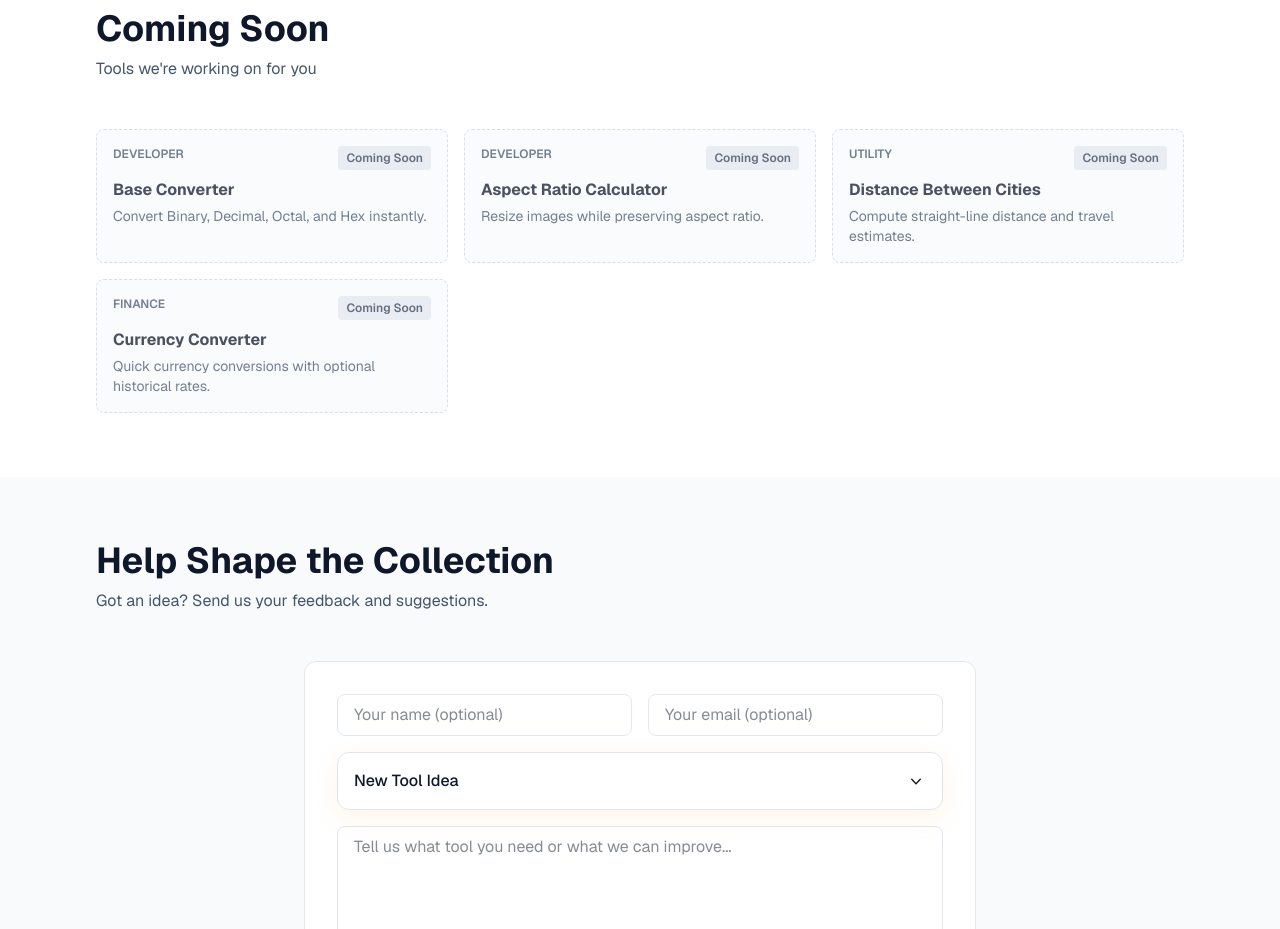
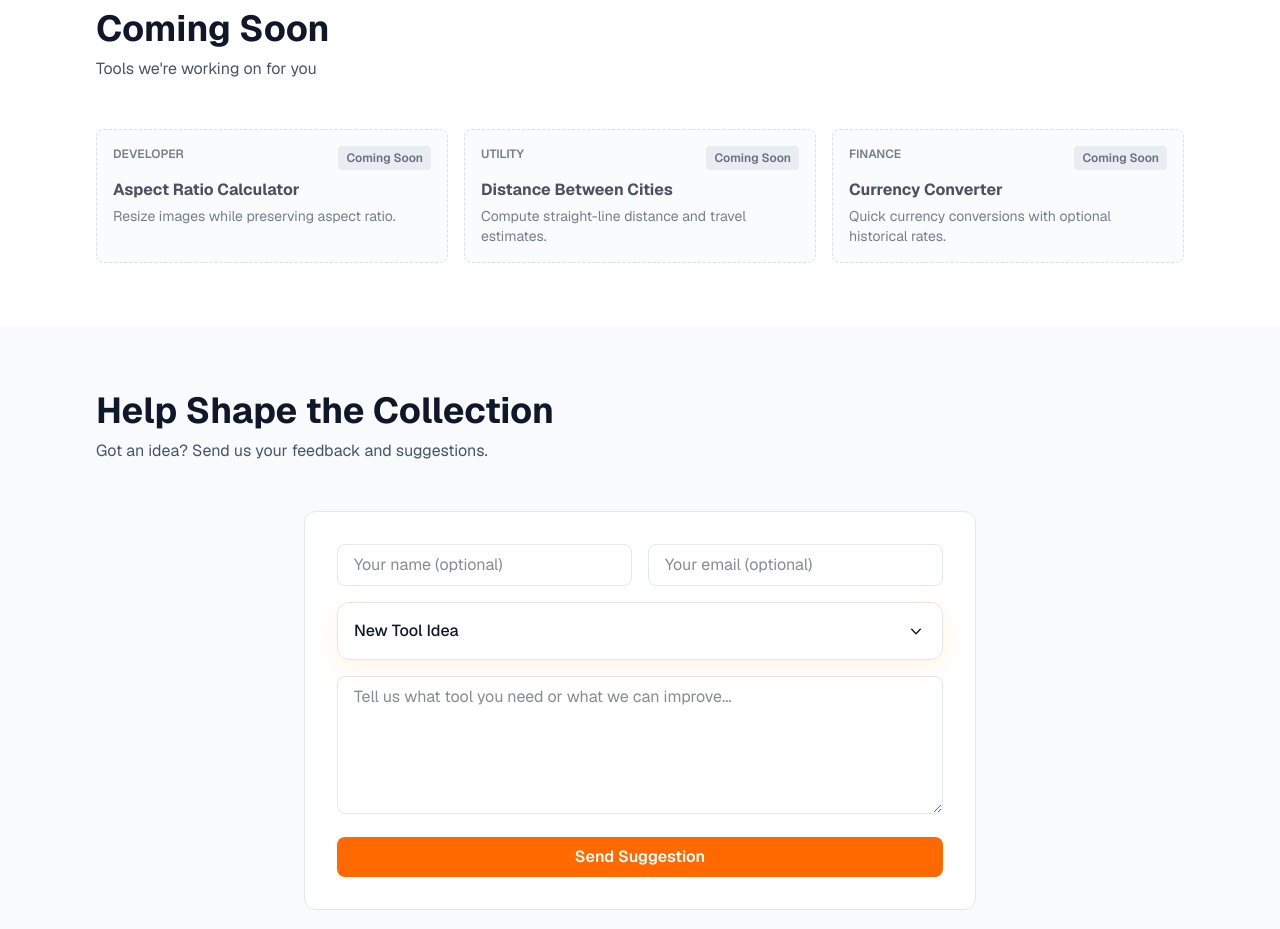
Before and after one commit to ius-sharma/boring-tools, a Next.js app: page / in a window 1280 px wide. Shown: the part 3020-3949 px from the top of the page. Built offline with nearby package versions, Linux system fonts and the light colour scheme.

Commit message:
Move Base Converter out of upcoming

```diff
--- a/app/page.jsx
+++ b/app/page.jsx
@@ -23,7 +23,7 @@ const tools = [
   { id: "roast-my-todo-list", name: "Roast My To-Do List", href: "/roast-my-todo-list", category: "Fun + Productivity", description: "Playful roast with practical next steps.", status: "Live", isNew: true },
   { id: "markdown-previewer", name: "Markdown Previewer", href: "/markdown-previewer", category: "Developer", description: "Write markdown and preview instantly.", status: "Live", isNew: true },
   { id: "video-transcriber", name: "Video Transcriber", href: "/video-transcriber", category: "Media", description: "Transcribe video audio to text quickly and accurately.", status: "Live", isNew: true },
-  { id: "base-converter", name: "Base Converter", href: "/base-converter", category: "Developer", description: "Convert Binary, Decimal, Octal, and Hex instantly.", status: "Upcoming" },
+  { id: "base-converter", name: "Base Converter", href: "/base-converter", category: "Developer", description: "Convert Binary, Decimal, Octal, and Hex instantly.", status: "Live" },
   { id: "aspect-ratio-calculator", name: "Aspect Ratio Calculator", href: "/aspect-ratio-calculator", category: "Developer", description: "Resize images while preserving aspect ratio.", status: "Upcoming" },
   { id: "distance-between-cities", name: "Distance Between Cities", href: "/distance-between-cities", category: "Utility", description: "Compute straight-line distance and travel estimates.", status: "Upcoming" },
   { id: "currency-converter", name: "Currency Converter", href: "/currency-converter", category: "Finance", description: "Quick currency conversions with optional historical rates.", status: "Upcoming" },
```
